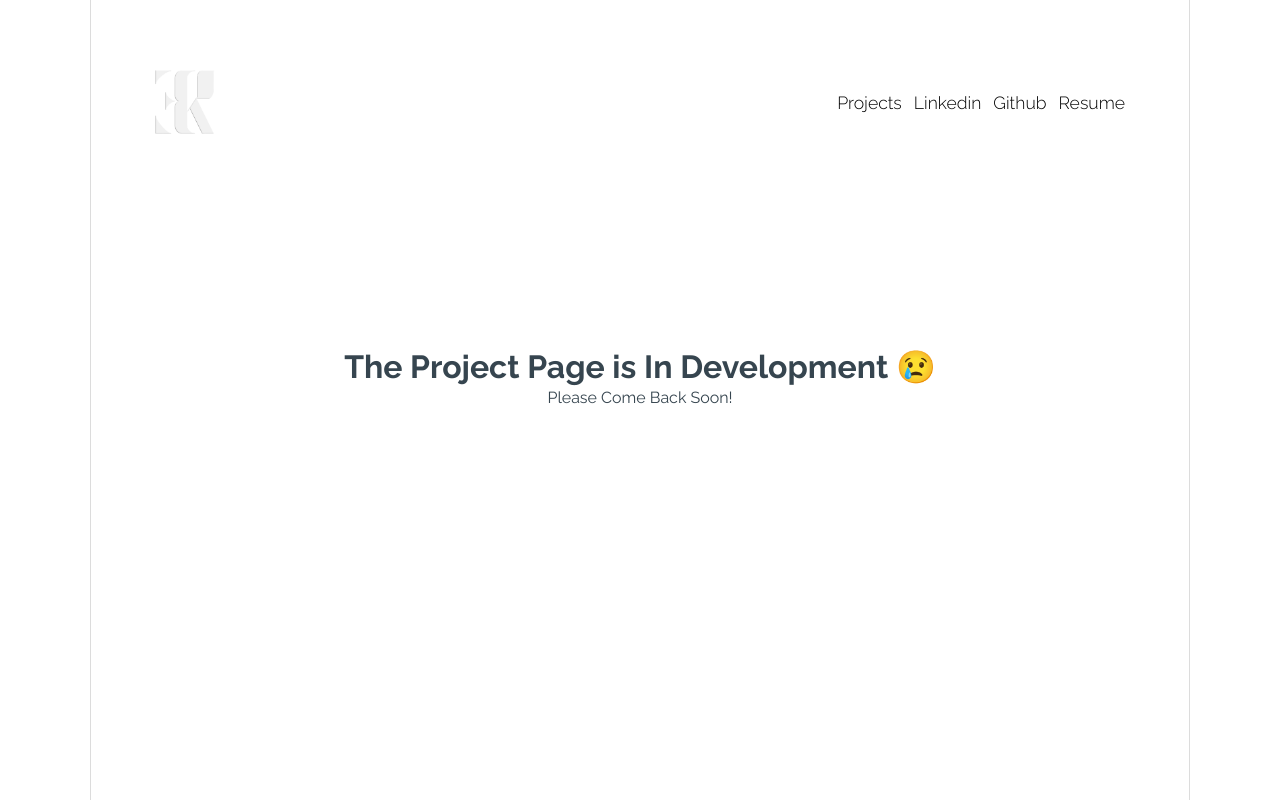
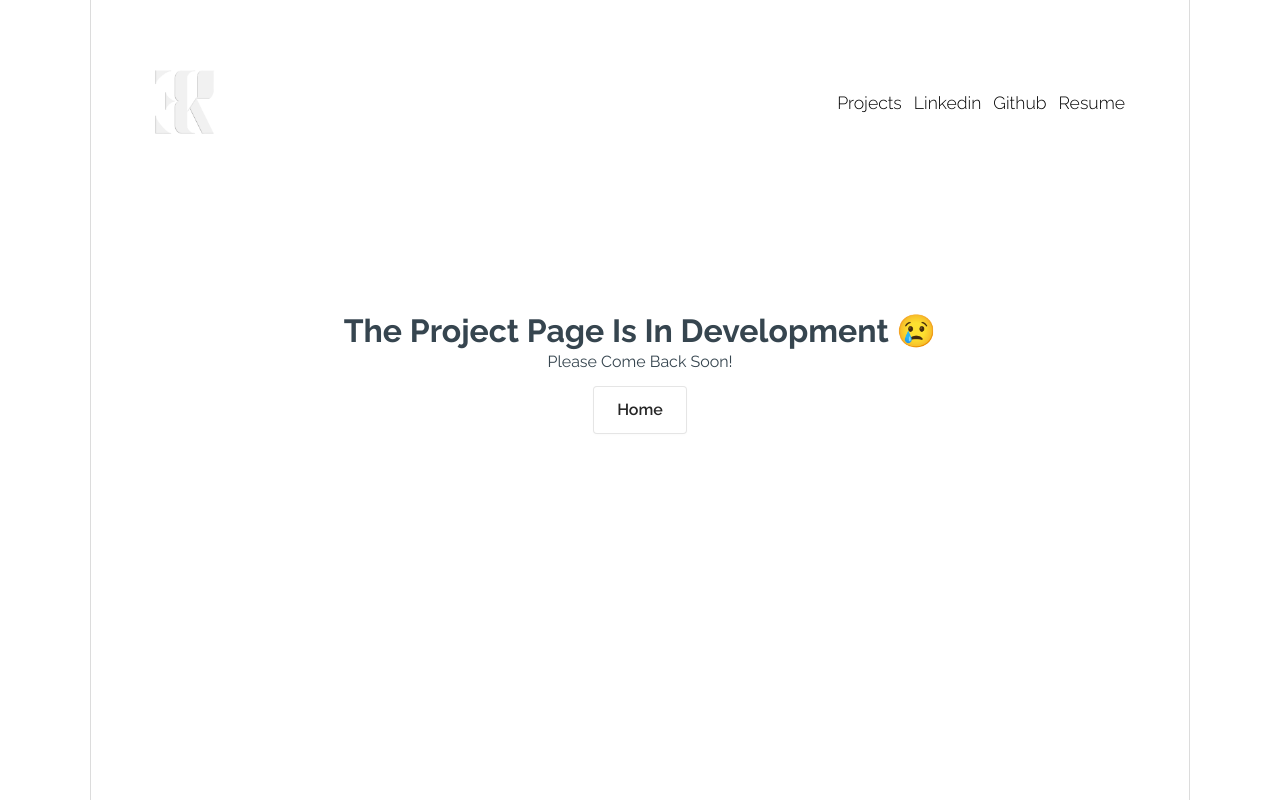
Before and after one commit to taehyunnkim/taehyunkim.me, an Angular app: page /projects in a window 1280 px wide. Built offline with nearby package versions, Linux system fonts and the light colour scheme.

Commit message:
Add home button

```diff
--- a/src/app/app.component.ts
+++ b/src/app/app.component.ts
@@ -1,19 +1,26 @@
 import { Component, Renderer2 } from '@angular/core';
 import { ResolveEnd, Router } from '@angular/router';
+import { NavigationService } from './services/NavigationService';
+import { Subscription } from 'rxjs';
 
 @Component({
   selector: 'app-root',
   templateUrl: './app.component.html',
+  providers:[NavigationService],
   styleUrls: ['./app.component.scss']
 })
 export class AppComponent {
   curtainOpen: boolean = false;
   curtains: NodeListOf<HTMLElement> | null = null;
   overlay: HTMLElement | null = null;
+  subscription: Subscription | null = null;
 
-  constructor(private renderer: Renderer2, private router: Router) {
+  constructor(
+    private renderer: Renderer2,
+    private router: Router,
+    private navigationService: NavigationService,
+  ) {
     this.router.events.subscribe((routerData) => {
-      console.log(routerData)
       if(routerData instanceof ResolveEnd){
         if(routerData.url === '/projects'){
           this.openCurtain()
@@ -37,6 +44,15 @@ export class AppComponent {
         this.renderer.setStyle(curtain, 'width', '0%');
       });
     }
+
+    this.subscription = this.navigationService.navigateHome$
+      .subscribe( _ => {
+        this.router.navigate(["home"]);
+      });
+  }
+
+  ngOnDestroy() {
+    this.subscription?.unsubscribe();
   }
 
   displayOverlay(): void {
--- a/src/app/app.module.ts
+++ b/src/app/app.module.ts
@@ -11,6 +11,7 @@ import { TagComponent } from './components/tag/tag.component';
 import { RouterModule } from '@angular/router';
 import { IntroductionComponent } from './components/introduction/introduction.component';
 import { ProjectListComponent } from './components/project-list/project-list.component';
+import { ButtonComponent } from './components/button/button.component';
 
 @NgModule({
   declarations: [
@@ -21,6 +22,7 @@ import { ProjectListComponent } from './components/project-list/project-list.com
     TagComponent,
     IntroductionComponent,
     ProjectListComponent,
+    ButtonComponent,
   ],
   imports: [
     BrowserModule,
--- /dev/null
+++ b/src/app/components/button/button.component.html
@@ -0,0 +1 @@
+<button (click)="buttonClick()"> {{ text }} </button>
--- /dev/null
+++ b/src/app/components/button/button.component.scss
@@ -0,0 +1,46 @@
+
+@import "../../../styles/sizes";
+@import "../../../styles/vars";
+
+button {
+  align-items: center;
+  background-color: #FFFFFF;
+  border: 1px solid rgba(0, 0, 0, 0.1);
+  border-radius: $radius;
+  box-shadow: rgba(0, 0, 0, 0.02) 0 1px 3px 0;
+  box-sizing: border-box;
+  color: rgba(0, 0, 0, 0.85);
+  cursor: pointer;
+  display: inline-flex;
+  font-family: "Raleway",sans-serif;
+  font-size: 1em;
+  font-weight: 600;
+  justify-content: center;
+  line-height: 1.25;
+  margin: 0;
+  min-height: 3rem;
+  padding: calc(.875rem - 1px) calc(1.5rem - 1px);
+  position: relative;
+  text-decoration: none;
+  user-select: none;
+  -webkit-user-select: none;
+  touch-action: manipulation;
+  vertical-align: baseline;
+  width: auto;
+  margin: 12px;
+}
+
+button:hover,
+button:focus {
+  border-color: $black;
+  color: $black;
+}
+
+
+button:active {
+  background-color: #F0F0F1;
+  border-color: $black;
+  box-shadow: rgba(0, 0, 0, 0.06) 0 2px 4px;
+  color: $black;
+  transform: translateY(0);
+}
--- /dev/null
+++ b/src/app/components/button/button.component.ts
@@ -0,0 +1,20 @@
+import { Component, EventEmitter, Input, OnInit, Output } from '@angular/core';
+
+@Component({
+  selector: 'app-button',
+  templateUrl: './button.component.html',
+  styleUrls: ['./button.component.scss']
+})
+export class ButtonComponent implements OnInit {
+  @Input() text:string = "";
+  @Output() onClick: EventEmitter<any> = new EventEmitter();
+
+  constructor() { }
+
+  ngOnInit(): void {
+  }
+
+  buttonClick(): void {
+    this.onClick.emit(null);
+  }
+}
--- a/src/app/components/project-list/project-list.component.html
+++ b/src/app/components/project-list/project-list.component.html
@@ -1,4 +1,5 @@
 <div>
-    <h1>The Project Page is In Development 😢</h1>
+    <h1>The Project Page Is In Development 😢</h1>
     <p>Please Come Back Soon!</p>
+    <app-button text="Home" (onClick)="homeButtonClick()"></app-button>
 </div>
--- a/src/app/components/project-list/project-list.component.ts
+++ b/src/app/components/project-list/project-list.component.ts
@@ -1,4 +1,5 @@
-import { Component, OnInit } from '@angular/core';
+import { Component, EventEmitter, OnInit, Output } from '@angular/core';
+import { NavigationService } from '../../services/NavigationService';
 
 @Component({
   selector: 'app-project-list',
@@ -6,10 +7,14 @@ import { Component, OnInit } from '@angular/core';
   styleUrls: ['./project-list.component.scss']
 })
 export class ProjectListComponent implements OnInit {
-
-  constructor() { }
+  constructor(private navigationService: NavigationService) { }
 
   ngOnInit(): void {
+
+  }
+
+  homeButtonClick() : void {
+    this.navigationService.navigateHome(null);
   }
 
 }
--- /dev/null
+++ b/src/app/services/NavigationService.ts
@@ -0,0 +1,12 @@
+import { Subject } from "rxjs";
+import { Injectable } from "@angular/core";
+
+@Injectable()
+export class NavigationService {
+    private emitNavigateHome = new Subject<any>();
+    navigateHome$ = this.emitNavigateHome.asObservable();
+
+    navigateHome(change: any) {
+        this.emitNavigateHome.next(change);
+    }
+}
```
Also changed, not shown: 2 other files (tests, documents, lock files or other folders).
